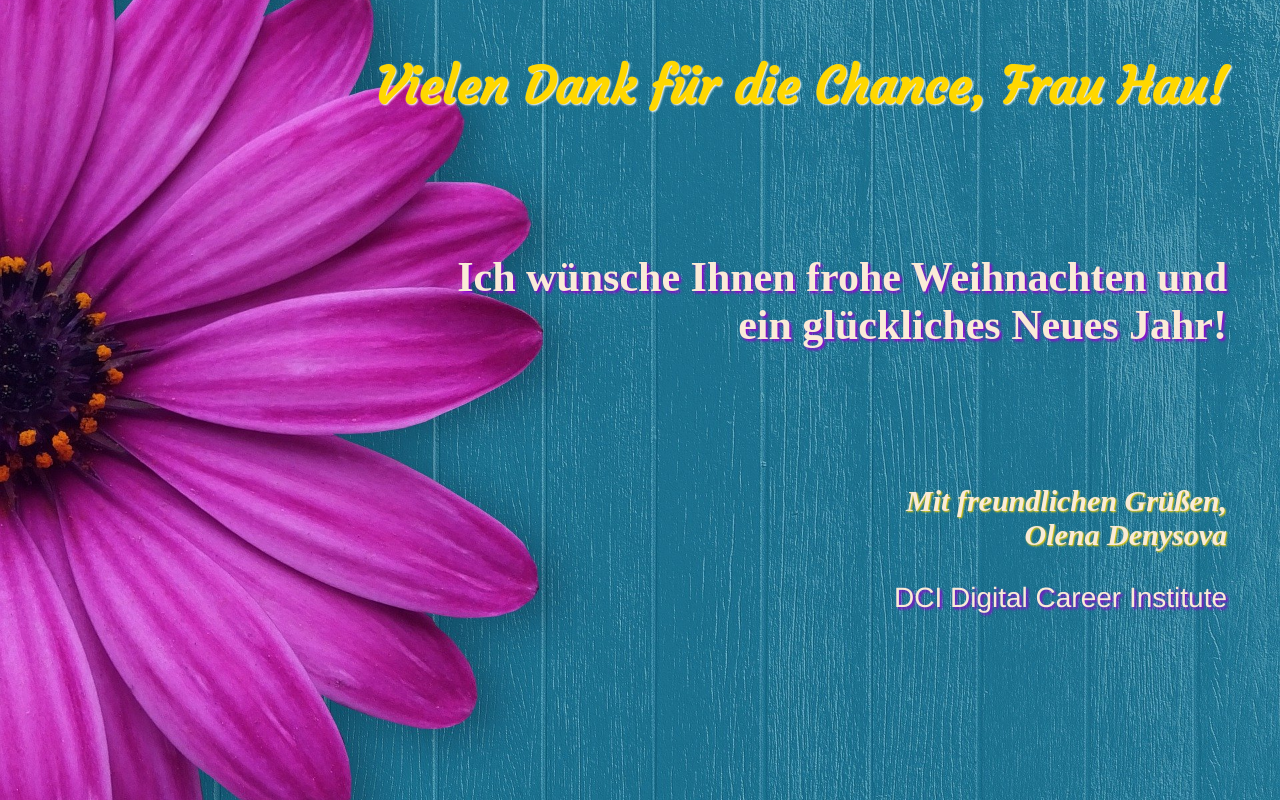
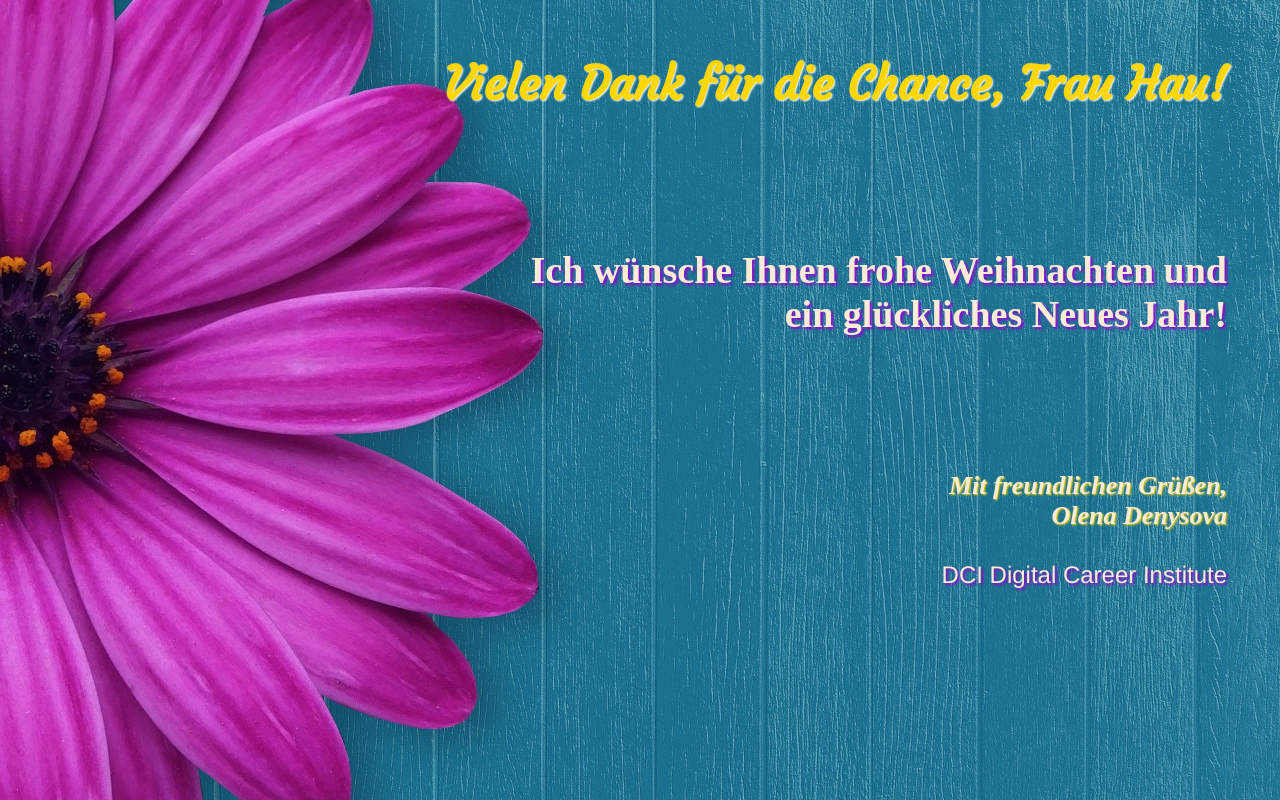
Before and after one commit to LenaIT/Postcard, a plain HTML site: page index.html in a window 1280 px wide. Drawn offline with Linux system fonts and the light colour scheme.

Commit message:
Update index.html

```diff
--- a/index.html
+++ b/index.html
@@ -17,14 +17,14 @@
         h1 {
             font-family: 'Courgette', cursive, Helvetica;
             color: #FFD700 ;
-            font-size: 50px;
+            font-size: 46px;
             text-align: right;
             text-shadow: 1px 1px 2px white;
             margin: 55px 45px;
         }
 
         p {
-            font-size: 42px;
+            font-size: 38px;
             text-align: right;
             color: antiquewhite;
             text-shadow: 2px 2px 3px darkviolet;
@@ -37,7 +37,7 @@
         }
 
         p.name {
-            font-size: 30px;
+            font-size: 26px;
             font-style: italic;
             margin-right: 45px;
             text-shadow: 1px 1px 2px #FFD700
@@ -45,7 +45,7 @@
 
         footer {
             text-align: right;
-            font-size: 28px;
+            font-size: 24px;
             color: antiquewhite;
             text-shadow: 2px 2px 3px darkviolet;
             font-family: Helvetica;
```
